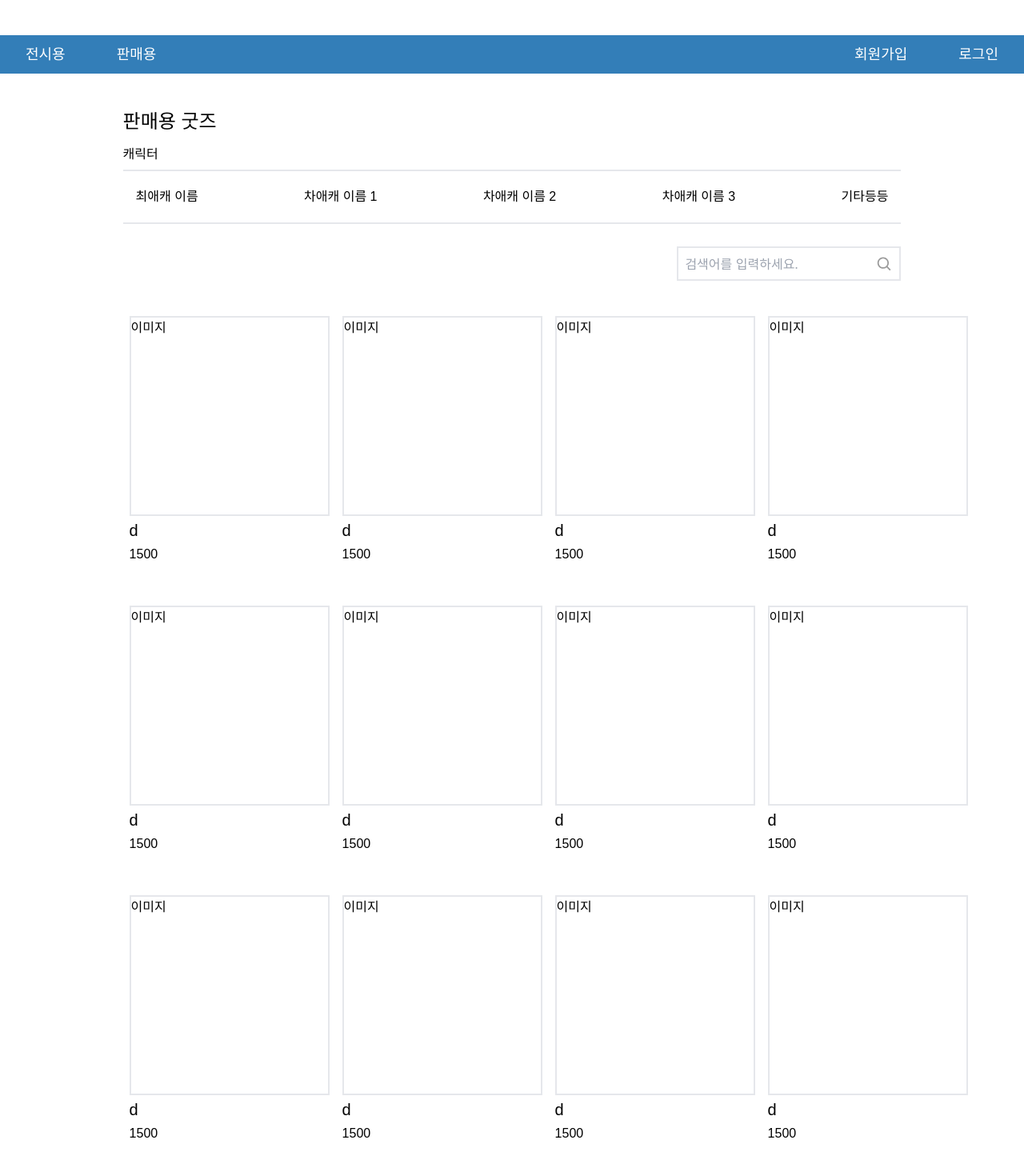
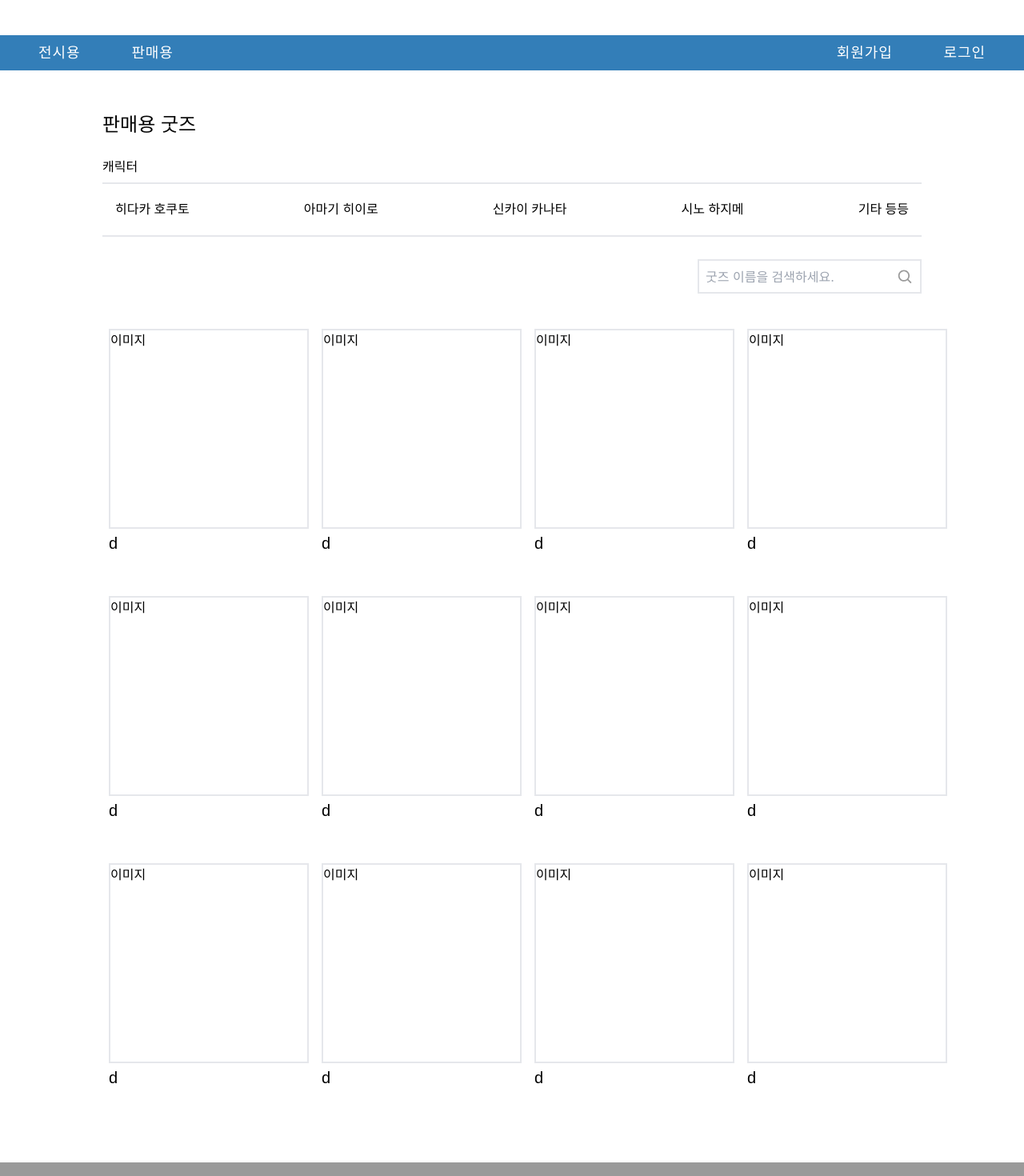
Before and after one commit to yoonui/React_MyGoodsWebsite, a React (Create React App) app: page /sale in a window 1280 px wide. Shown: the part 100-1570 px from the top of the page at 80% size. Built offline with nearby package versions, Linux system fonts and the light colour scheme; a web font is replaced by a local one.

Commit message:
UPDATE: 디자인 다듬기

```diff
--- a/src/components/GoodsDetails.tsx
+++ /dev/null
@@ -1,36 +0,0 @@
-import { Navigation, Pagination } from "swiper";
-import { Swiper, SwiperSlide } from "swiper/react";
-
-const GoodsDetails = () => {
-  return (
-    <div className="w-[100%] flex justify-center">
-      <div className="flex my-10 w-[50%]">
-        <div>
-          <Swiper
-            className="w-[400px] h-[400px]"
-            modules={[Navigation, Pagination]}
-            spaceBetween={50}
-            slidesPerView={1}
-            loop={true}
-            navigation
-            pagination={{ clickable: true }}
-          >
-            <SwiperSlide>GoodsDetails 1</SwiperSlide>
-            <SwiperSlide>GoodsDetails 2</SwiperSlide>
-          </Swiper>
-        </div>
-        <div className="w-[100%] ml-10">
-          <div className="text-2xl font-Kim700">굿즈 이름</div>
-          <div className="border-[2px] border-black my-2"></div>
-          <div className="my-2 text-footer font-Kim300">해당하는 캐릭터</div>
-          <div className="my-2 font-Kim400">설명 혹은 가격</div>
-          <div className="w-[100%] border-[3px] py-3 text-center mt-5">
-            찜하기
-          </div>
-        </div>
-      </div>
-    </div>
-  );
-};
-
-export default GoodsDetails;
--- a/src/components/Header.tsx
+++ b/src/components/Header.tsx
@@ -9,16 +9,16 @@ const Header = () => {
         </Link>
       </div>
 
-      <div className="flex items-center justify-between h-12 bg-main-color">
-        <div>
+      <div className="flex items-center justify-between bg-main-color px-4 text-white tracking-wider font-Kim400 text-lg">
+        <div className="flex items-center">
           <Link
-            className="p-8 text-lg text-white font-Kim400 hover:font-Kim700"
+            className="px-8 py-2 hover:underline hover:bg-main-color-deep"
             to="/display"
           >
             전시용
           </Link>
           <Link
-            className="p-8 text-lg text-white font-Kim400 hover:font-Kim700"
+            className="px-8 py-2 hover:underline hover:bg-main-color-deep"
             to="/sale"
           >
             판매용
@@ -27,13 +27,13 @@ const Header = () => {
 
         <div>
           <Link
-            className="p-8 text-lg text-white font-Kim400 hover:font-Kim700"
+            className="px-8 py-2 hover:underline hover:bg-main-color-deep"
             to="/join"
           >
             회원가입
           </Link>
           <Link
-            className="p-8 text-lg text-white font-Kim400 hover:font-Kim700"
+            className="px-8 py-2 hover:underline hover:bg-main-color-deep"
             to="/login"
           >
             로그인
--- a/src/pages/DisplayPage.tsx
+++ b/src/pages/DisplayPage.tsx
@@ -3,18 +3,24 @@ import { BiSearch } from "react-icons/bi";
 
 const DisplayPage = () => {
   return (
-    <div className="flex justify-center m-8">
+    <div className="flex justify-center mt-10 mb-16">
       <div className="w-[80%]">
         <div className="my-3 text-2xl font-Kim700">전시용 굿즈</div>
 
-        <div>
+        <div className="mt-6">
           <div>캐릭터</div>
           <div className="flex items-center border-t-[2px] border-b-[2px] my-2 py-5 px-4 justify-between">
-            <div className="font-Kim400 hover:font-bold">최애캐 이름</div>
-            <div className="font-Kim400 hover:font-bold">차애캐 이름 1</div>
-            <div className="font-Kim400 hover:font-bold">차애캐 이름 2</div>
-            <div className="font-Kim400 hover:font-bold">차애캐 이름 3</div>
-            <div className="font-Kim400 hover:font-bold">기타등등</div>
+            <button className="font-Kim400 hover:font-bold">
+              히다카 호쿠토
+            </button>
+            <button className="font-Kim400 hover:font-bold">
+              아마기 히이로
+            </button>
+            <button className="font-Kim400 hover:font-bold">
+              신카이 카나타
+            </button>
+            <button className="font-Kim400 hover:font-bold">시노 하지메</button>
+            <button className="font-Kim400 hover:font-bold">기타 등등</button>
           </div>
         </div>
 
@@ -22,7 +28,7 @@ const DisplayPage = () => {
           <div className="my-5 relative w-[280px] h-[43px] border-[2px] flex">
             <input
               className="w-[100%] p-2 focus:outline-none"
-              placeholder="검색어를 입력하세요."
+              placeholder="굿즈 이름을 검색하세요."
             />
             <BiSearch
               className="m-2 cursor-pointer"
--- a/src/pages/GoodsDetailsPage.tsx
+++ b/src/pages/GoodsDetailsPage.tsx
@@ -1,9 +1,34 @@
-import GoodsDetails from "../components/GoodsDetails";
+import { Navigation, Pagination } from "swiper";
+import { Swiper, SwiperSlide } from "swiper/react";
 
 const GoodsDetailsPage = () => {
   return (
-    <div>
-      <GoodsDetails />
+    <div className="flex justify-center mt-10 mb-16">
+      <div className="flex my-10 w-[60%]">
+        <div>
+          <Swiper
+            className="w-[500px] h-[500px]"
+            modules={[Navigation, Pagination]}
+            spaceBetween={50}
+            slidesPerView={1}
+            loop={true}
+            navigation
+            pagination={{ clickable: true }}
+          >
+            <SwiperSlide>GoodsDetails 1</SwiperSlide>
+            <SwiperSlide>GoodsDetails 2</SwiperSlide>
+          </Swiper>
+        </div>
+        <div className="w-[100%] ml-10">
+          <div className="text-2xl font-Kim700">굿즈 이름</div>
+          <div className="border-[2px] border-black my-2"></div>
+          <div className="my-2 text-footer font-Kim300">해당하는 캐릭터</div>
+          <div className="my-2 font-Kim400">설명 혹은 가격</div>
+          <button className="w-[100%] font-bold tracking-wider text-white bg-secondary-color hover:bg-secondary-color-bold py-3 text-center mt-6">
+            찜하기
+          </button>
+        </div>
+      </div>
     </div>
   );
 };
--- a/src/pages/LoginPage.tsx
+++ b/src/pages/LoginPage.tsx
@@ -28,9 +28,9 @@ const LoginPage = () => {
   };
 
   return (
-    <div className="flex justify-center my-8">
+    <div className="flex justify-center my-16">
       <div className="w-[400px] m-3 px-16 py-10 border-[3px] text-center">
-        <div className="my-3 text-2xl font-Kim700">로그인</div>
+        <div className="my-3 text-2xl font-Kim700 tracking-wider">로그인</div>
 
         <div className="mt-8">
           <div className="text-lg text-left font-Kim400">아이디</div>
@@ -53,7 +53,7 @@ const LoginPage = () => {
 
         <div className="mt-10 text-center">
           <button
-            className="w-[265px] px-8 py-3 text-white bg-secondary-color hover:bg-secondary-color-bold"
+            className="w-[265px] px-8 py-3 tracking-wider font-bold text-white bg-secondary-color hover:bg-secondary-color-bold"
             onClick={loginBtn}
           >
             로그인하기
--- a/src/pages/SalePage.tsx
+++ b/src/pages/SalePage.tsx
@@ -3,18 +3,24 @@ import { BiSearch } from "react-icons/bi";
 
 const SalePage = () => {
   return (
-    <div className="flex justify-center m-8">
+    <div className="flex justify-center mt-10 mb-16">
       <div className="w-[80%]">
         <div className="my-3 text-2xl font-Kim700">판매용 굿즈</div>
 
-        <div>
+        <div className="mt-6">
           <div>캐릭터</div>
           <div className="flex items-center border-t-[2px] border-b-[2px] my-2 py-5 px-4 justify-between">
-            <div className="font-Kim400 hover:font-bold">최애캐 이름</div>
-            <div className="font-Kim400 hover:font-bold">차애캐 이름 1</div>
-            <div className="font-Kim400 hover:font-bold">차애캐 이름 2</div>
-            <div className="font-Kim400 hover:font-bold">차애캐 이름 3</div>
-            <div className="font-Kim400 hover:font-bold">기타등등</div>
+            <button className="font-Kim400 hover:font-bold">
+              히다카 호쿠토
+            </button>
+            <button className="font-Kim400 hover:font-bold">
+              아마기 히이로
+            </button>
+            <button className="font-Kim400 hover:font-bold">
+              신카이 카나타
+            </button>
+            <button className="font-Kim400 hover:font-bold">시노 하지메</button>
+            <button className="font-Kim400 hover:font-bold">기타 등등</button>
           </div>
         </div>
 
@@ -22,7 +28,7 @@ const SalePage = () => {
           <div className="my-5 relative w-[280px] h-[43px] border-[2px] flex">
             <input
               className="w-[100%] p-2 focus:outline-none"
-              placeholder="검색어를 입력하세요."
+              placeholder="굿즈 이름을 검색하세요."
             />
             <BiSearch
               className="m-2 cursor-pointer"
@@ -33,24 +39,24 @@ const SalePage = () => {
         </div>
 
         <div className="flex justify-between">
-          <GoodsPreview name="d" price={1500} />
-          <GoodsPreview name="d" price={1500} />
-          <GoodsPreview name="d" price={1500} />
-          <GoodsPreview name="d" price={1500} />
+          <GoodsPreview name="d" />
+          <GoodsPreview name="d" />
+          <GoodsPreview name="d" />
+          <GoodsPreview name="d" />
         </div>
 
         <div className="flex justify-between">
-          <GoodsPreview name="d" price={1500} />
-          <GoodsPreview name="d" price={1500} />
-          <GoodsPreview name="d" price={1500} />
-          <GoodsPreview name="d" price={1500} />
+          <GoodsPreview name="d" />
+          <GoodsPreview name="d" />
+          <GoodsPreview name="d" />
+          <GoodsPreview name="d" />
         </div>
 
         <div className="flex justify-between">
-          <GoodsPreview name="d" price={1500} />
-          <GoodsPreview name="d" price={1500} />
-          <GoodsPreview name="d" price={1500} />
-          <GoodsPreview name="d" price={1500} />
+          <GoodsPreview name="d" />
+          <GoodsPreview name="d" />
+          <GoodsPreview name="d" />
+          <GoodsPreview name="d" />
         </div>
       </div>
     </div>
--- a/tailwind.config.js
+++ b/tailwind.config.js
@@ -5,6 +5,7 @@ module.exports = {
     extend: {
       colors: {
         "main-color": "#337EB8",
+        "main-color-deep": "#216396",
         footer: "#9A9A9A",
         "secondary-color": "#2AB8A9",
         "secondary-color-bold": "#23998D",
```
Also changed, not shown: src/pages/JoinPage.tsx (+15 -6 lines).
